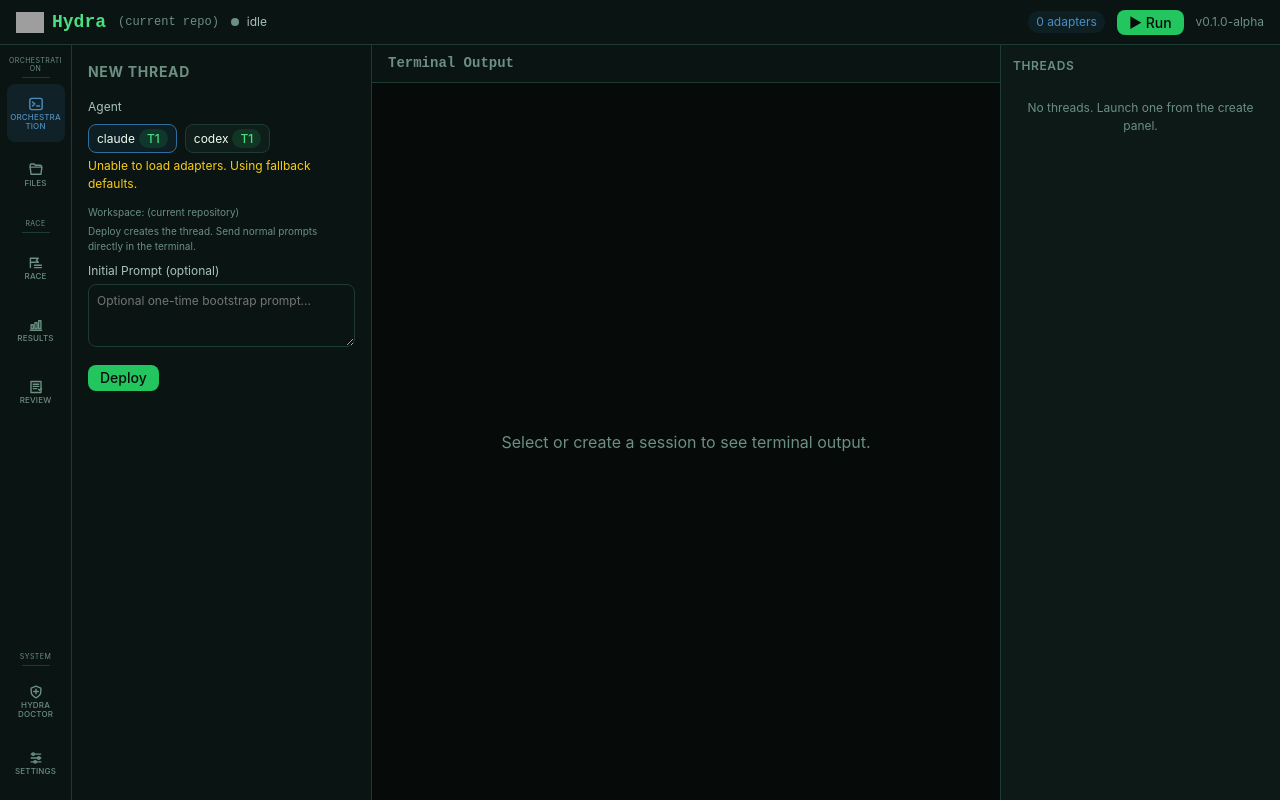
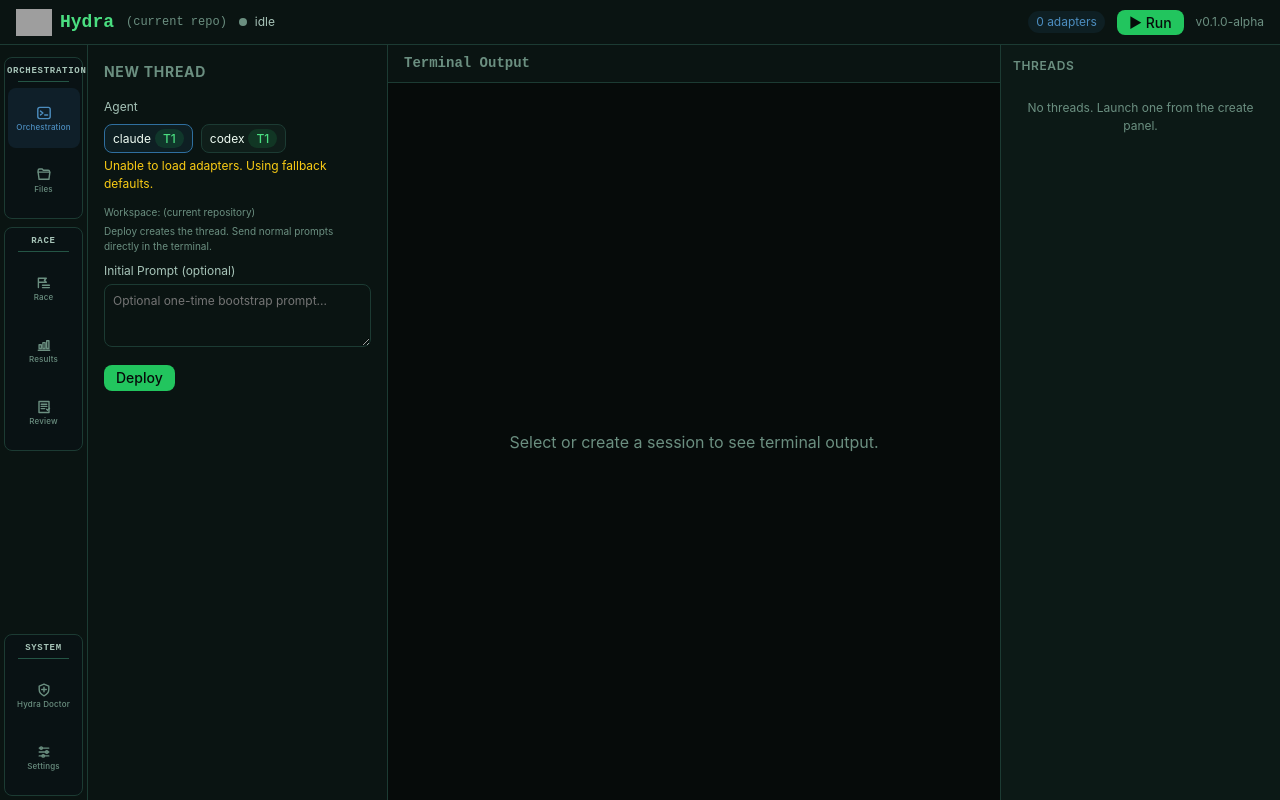
Before and after one commit to phstella/hydra-agent-orchestrator, a React (Vite) app in the folder crates/hydra-app/frontend/: page / in a window 1280 px wide. Built offline with nearby package versions, Linux system fonts and the light colour scheme; grey boxes are pictures that could not be loaded.

Commit message:
Strengthen sidebar section hierarchy and enlarge brand icon

```diff
--- a/crates/hydra-app/frontend/src/App.tsx
+++ b/crates/hydra-app/frontend/src/App.tsx
@@ -38,18 +38,20 @@
     flexDirection: 'column',
     alignItems: 'center',
     gap: 'var(--space-1)',
-    marginBottom: '2px',
+    marginBottom: 'var(--space-1)',
   };
 
   const labelStyle: CSSProperties = {
-    fontSize: '7px',
+    fontSize: '9px',
     textTransform: 'uppercase',
-    letterSpacing: '0.06em',
-    color: 'var(--color-text-muted)',
+    letterSpacing: '0.08em',
+    color: 'var(--color-text-secondary)',
     textAlign: 'center',
-    lineHeight: 1.15,
-    width: 58,
-    overflowWrap: 'anywhere',
+    lineHeight: 1.2,
+    width: '100%',
+    fontWeight: 'var(--weight-semibold)' as unknown as number,
+    fontFamily: 'var(--font-mono)',
+    whiteSpace: 'nowrap',
   };
 
   return (
@@ -59,8 +61,8 @@
       </div>
       <div
         style={{
-          width: 28,
-          borderTop: '1px solid var(--color-border-700)',
+          width: '70%',
+          borderTop: '1px solid var(--color-border-600)',
         }}
       />
     </div>
@@ -422,8 +424,11 @@
     display: 'flex',
     flexDirection: 'column',
     alignItems: 'center',
-    gap: 'var(--space-1)',
-    paddingBottom: 'var(--space-2)',
+    gap: '2px',
+    padding: 'var(--space-2) 2px',
+    border: '1px solid var(--color-border-700)',
+    borderRadius: 'var(--radius-md)',
+    backgroundColor: 'color-mix(in srgb, var(--color-bg-950) 78%, var(--color-marine-500) 6%)',
   };
 
   const leftRail = (
--- a/crates/hydra-app/frontend/src/components/CockpitShell.tsx
+++ b/crates/hydra-app/frontend/src/components/CockpitShell.tsx
@@ -29,14 +29,14 @@
   };
 
   const leftRailStyle: CSSProperties = {
-    width: 72,
+    width: 88,
     flexShrink: 0,
     borderRight: '1px solid var(--color-border-700)',
     backgroundColor: 'var(--color-bg-900)',
     display: 'flex',
     flexDirection: 'column',
     alignItems: 'center',
-    paddingTop: 'var(--space-3)',
+    padding: 'var(--space-3) 4px 4px',
     gap: 'var(--space-2)',
     overflowY: 'auto',
   };
@@ -103,9 +103,9 @@
     alignItems: 'center',
     justifyContent: 'center',
     gap: 1,
-    width: 58,
-    height: 58,
-    padding: '2px',
+    width: 72,
+    height: 60,
+    padding: '3px',
     borderRadius: 'var(--radius-md)',
     border: 'none',
     background: active
@@ -118,8 +118,8 @@
   };
 
   const iconStyle: CSSProperties = {
-    width: 16,
-    height: 16,
+    width: 18,
+    height: 18,
     display: 'inline-flex',
     alignItems: 'center',
     justifyContent: 'center',
@@ -130,7 +130,7 @@
     fontSize: '8px',
     lineHeight: 1.1,
     letterSpacing: '0.02em',
-    textTransform: 'uppercase',
+    textTransform: 'none',
     fontWeight: 'var(--weight-medium)' as unknown as number,
     textAlign: 'center',
     whiteSpace: 'normal',
@@ -211,8 +211,8 @@
   };
 
   const brandIconStyle: CSSProperties = {
-    width: 28,
-    height: 28,
+    width: 36,
+    height: 36,
     objectFit: 'contain',
     flexShrink: 0,
   };
```
